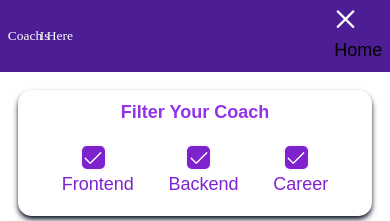
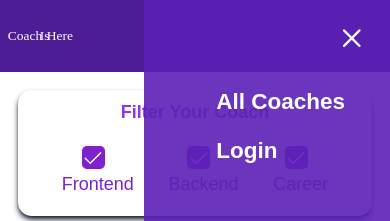
Before and after one commit to RajveerSaini0710/Coach-Is-Here, a Vue app: page /coaches in a window 390 px wide. Both pictures are taken after a click on the icon 361 px from the left and 32 px from the top of the page. Shown: the top 221 px of the page. Built offline with nearby package versions, Linux system fonts and the light colour scheme; no server answers; a web font is replaced by a local one.

Commit message:
feat: mobile menu made

```diff
--- a/src/components/layout/TheHeader.vue
+++ b/src/components/layout/TheHeader.vue
@@ -7,11 +7,37 @@
 			<div v-if="screenWidth < 500">
 				<transition name="fade">
 					<i v-if="!menuOpen" class="pi pi-align-right text-white text-xl mr-2 cursor-pointer" @click="toggleMenu"> </i>
-					<div v-else>
-						<i class="pi pi-times text-white text-xl mr-2 cursor-pointer" @click="toggleMenu"> </i>
-						<ul>
-							<li>Home</li>
-						</ul>
+				</transition>
+				<!-- menu options  -->
+				<transition name="mobileMenu">
+					<div
+						v-if="menuOpen"
+						class="fixed top-0 bottom-0 left-32 right-0 bg-violet-800 bg-opacity-90 flex flex-col justify-start items-end z-50"
+					>
+						<i v-if="menuOpen" class="pi pi-times text-white font-bold text-xl cursor-pointer mr-6 mt-6" @click="toggleMenu">
+						</i>
+						<div class="mr-10 mt-8">
+							<ul class="flex flex-col items-start">
+								<li @click="toggleMenu">
+									<router-link class="text-white text-xl font-bold hover:text-violet-100" to="/coaches">
+										All Coaches
+									</router-link>
+								</li>
+								<li v-if="isLoggedIn" class="mt-4" @click="toggleMenu">
+									<router-link class="text-white text-xl font-bold hover:text-purple-200" to="/requests">
+										Requests
+									</router-link>
+								</li>
+								<li v-else class="mt-4" @click="toggleMenu">
+									<router-link class="text-white text-xl font-bold hover:text-purple-200" to="/auth"> Login </router-link>
+								</li>
+								<li v-if="isLoggedIn" class="mt-4" @click="toggleMenu">
+									<BaseButton customButton class="text-white text-xl font-bold hover:text-purple-200" @click="logout">
+										Logout</BaseButton
+									>
+								</li>
+							</ul>
+						</div>
 					</div>
 				</transition>
 			</div>
@@ -102,4 +128,22 @@ export default {
 .fade-leave-to {
 	opacity: 0;
 }
+
+.mobileMenu-enter-active,
+.mobileMenu-leave-active {
+	transition: all 0.8s ease-out;
+}
+.mobileMenu-enter-from {
+	opacity: 0;
+	transform: translateX(100%);
+}
+.mobileMenu-leave-to {
+	opacity: 0;
+	transform: translateX(100%);
+}
+.mobileMenu-enter-to,
+.mobileMenu-leave-from {
+	opacity: 1;
+	transform: translateX(0);
+}
 </style>
```
